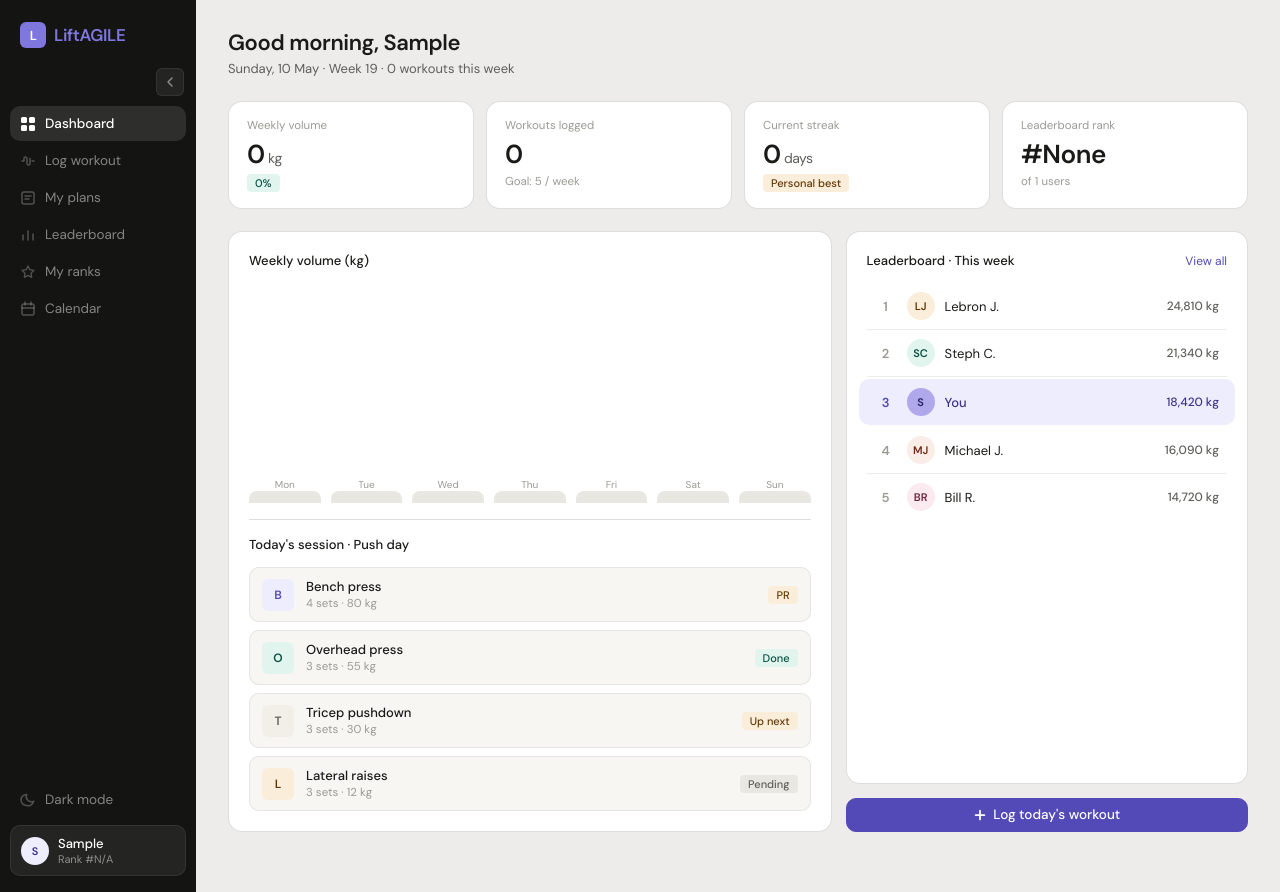
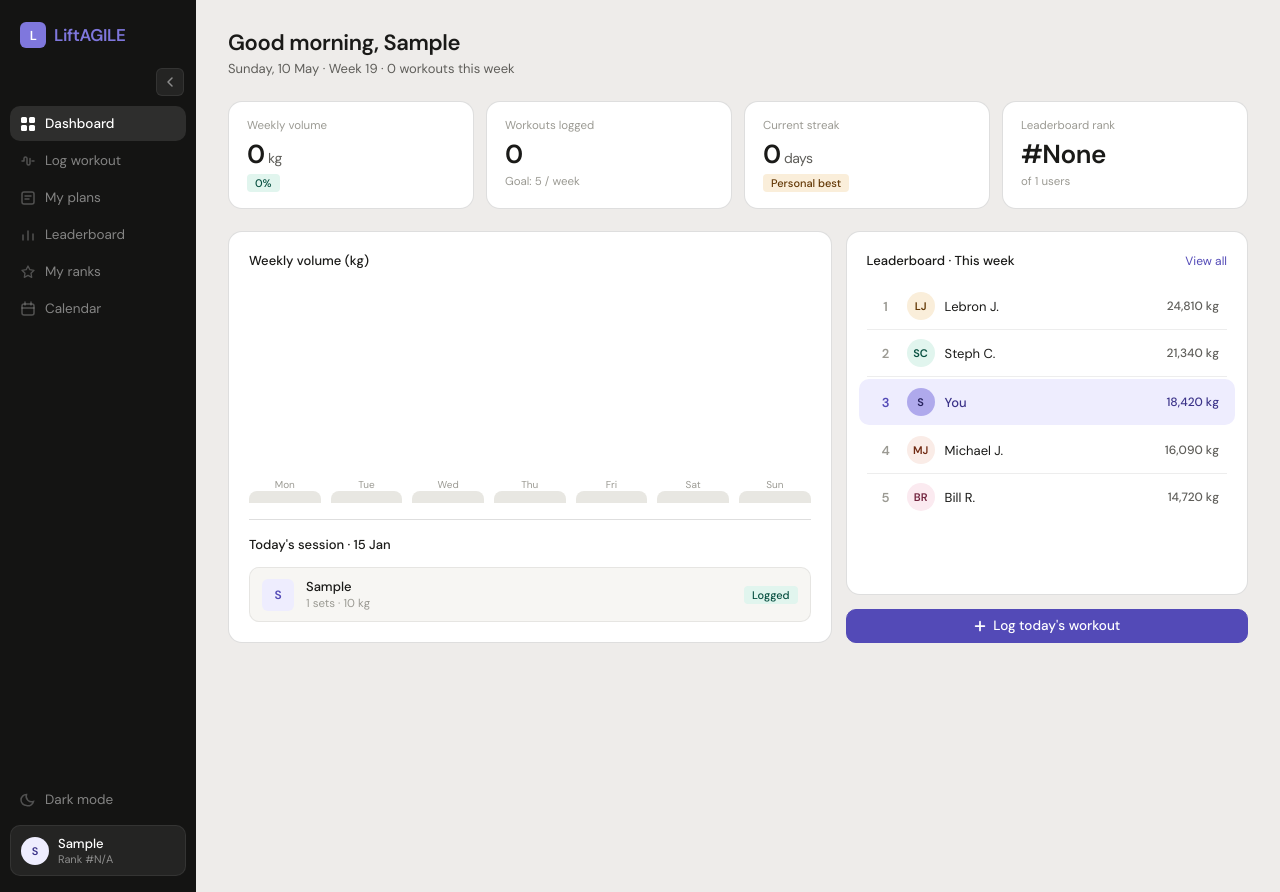
Before and after one commit to pat-caputi/agile-web-development, a Flask app: page /dashboard in a window 1280 px wide. Run offline with Flask 3, Linux system fonts and the light colour scheme; the visitor is signed in with stand-in values (Sample User, id 1); tables that the repository leaves empty hold one stand-in row (values such as "Sample post").

Commit message:
Implement dynamic dashboard workout session

```diff
--- a/app.py
+++ b/app.py
@@ -416,6 +416,39 @@
         for index, day in enumerate(["Mon", "Tue", "Wed", "Thu", "Fri", "Sat", "Sun"])
     ]
 
+    latest_workout = (
+        Workout.query
+        .filter_by(user_id=session['user_id'])
+        .order_by(Workout.date.desc())
+        .first()
+    )
+
+    exercise_cards = []
+
+    if latest_workout:
+        latest_sets = WorkoutSet.query.filter_by(workout_id=latest_workout.id).all()
+
+        exercise_summary = {}
+
+        for s in latest_sets:
+            name = s.exercise.title()
+
+            if name not in exercise_summary:
+                exercise_summary[name] = {
+                    "sets": 0,
+                    "volume": 0
+                }
+
+            exercise_summary[name]["sets"] += 1
+            exercise_summary[name]["volume"] += s.weight * s.reps
+
+        for name, data in exercise_summary.items():
+            exercise_cards.append({
+                "exercise": name,
+                "sets": data["sets"],
+                "volume": int(data["volume"])
+            })
+
     return render_template(
         'dashboard.html',
         user=user,
@@ -426,7 +459,9 @@
         rank=rank,
         total_users=total_users,
         weekly_chart_data=weekly_chart_data,
-        volume_change=volume_change
+        volume_change=volume_change,
+        exercise_cards=exercise_cards,
+        latest_workout=latest_workout
     )
 
 
--- a/templates/dashboard.html
+++ b/templates/dashboard.html
@@ -184,7 +184,6 @@
       <!-- Left: chart + session -->
       <div class="card">
         <div class="card-title">Weekly volume (kg)</div>
-
         <div class="bar-chart">
           {% for item in weekly_chart_data %}
             <div class="bar-col">
@@ -198,41 +197,36 @@
           {% endfor %}
         </div>
         <hr class="card-divider">
+        <div class="card-title">
+          Today's session
+          {% if latest_workout %}
+            · {{ latest_workout.date.strftime("%d %b") }}
+          {% endif %}
+        </div>
 
-        <div class="card-title">Today's session · Push day</div>
         <div class="exercise-list">
+          {% if exercise_cards %}
+            {% for s in exercise_cards %}
               <div class="exercise-item">
-            <div class="ex-icon" style="background:#EEEDFE;color:#534AB7;">B</div>
+                <div class="ex-icon" style="background:#EEEDFE;color:#534AB7;">
+                  {{ s.exercise[0] }}
+                </div>
+
                 <div class="ex-info">
-              <div class="ex-name">Bench press</div>
-              <div class="ex-meta">4 sets · 80 kg</div>
+                  <div class="ex-name">{{ s.exercise }}</div>
+                  <div class="ex-meta">
+                    {{ s.sets }} sets · {{ s.volume }} kg
                   </div>
-            <span class="badge badge-pr">PR</span>
                 </div>
-          <div class="exercise-item">
-            <div class="ex-icon" style="background:#E1F5EE;color:#085041;">O</div>
-            <div class="ex-info">
-              <div class="ex-name">Overhead press</div>
-              <div class="ex-meta">3 sets · 55 kg</div>
+
+                <span class="badge badge-success">Logged</span>
               </div>
-            <span class="badge badge-success">Done</span>
+            {% endfor %}
+          {% else %}
+            <div style="font-size:13px;color:var(--text-tertiary);">
+              No workout logged yet.
             </div>
-          <div class="exercise-item">
-            <div class="ex-icon" style="background:#F1EFE8;color:#5F5E5A;">T</div>
-            <div class="ex-info">
-              <div class="ex-name">Tricep pushdown</div>
-              <div class="ex-meta">3 sets · 30 kg</div>
-            </div>
-            <span class="badge badge-warning">Up next</span>
-          </div>
-          <div class="exercise-item">
-            <div class="ex-icon" style="background:#FAEEDA;color:#633806;">L</div>
-            <div class="ex-info">
-              <div class="ex-name">Lateral raises</div>
-              <div class="ex-meta">3 sets · 12 kg</div>
-            </div>
-            <span class="badge" style="background:var(--gray-100);color:var(--gray-600);">Pending</span>
-          </div>
+          {% endif %}
         </div>
         </div>
 
```
Lines whose indentation alone changed are shown as unchanged.
